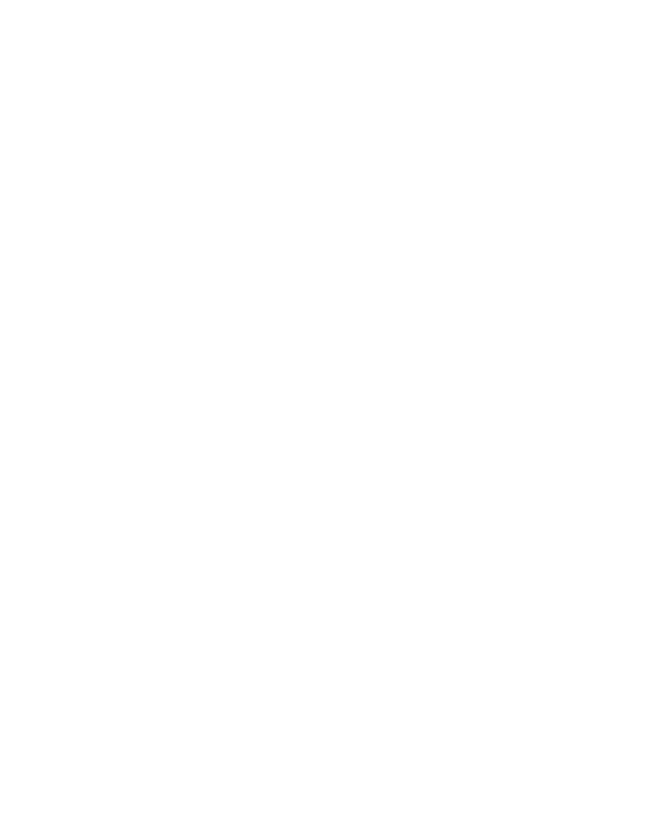
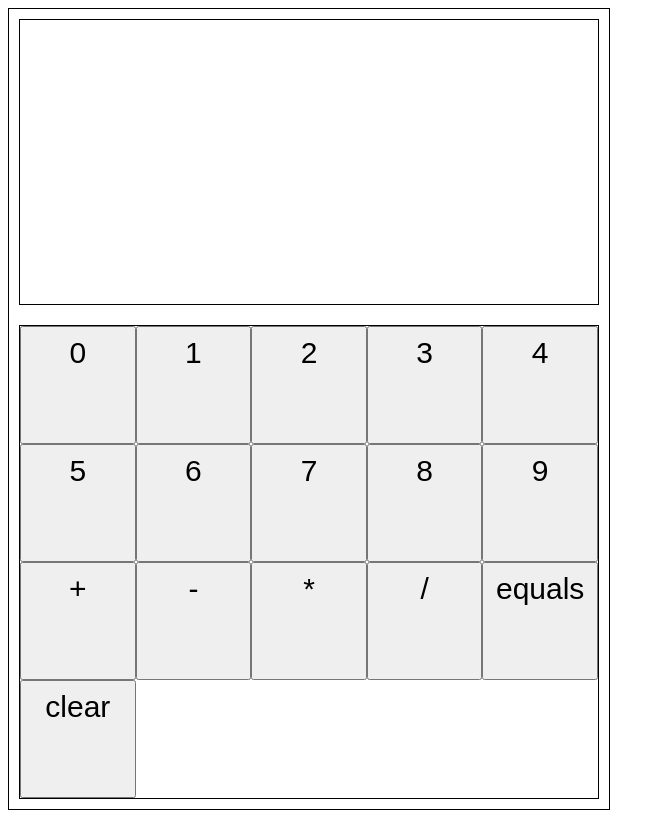
Before and after one commit to craicken/odin-calculator, a plain HTML site: page index.html in a window 1280 px wide. Shown: the whole page, without its empty margins (0-665 px from the left). Drawn offline with Linux system fonts and the light colour scheme.

Commit message:
add calculator FE, styles, display updates on button press

```diff
--- a/index.html
+++ b/index.html
@@ -8,6 +8,26 @@
     <title>Odin Calculator</title>
 </head>
 <body>
-
+    <div id="container">
+        <div id="display"></div>
+        <div id="functions">
+            <button class="function">0</button>
+            <button class="function">1</button>
+            <button class="function">2</button>
+            <button class="function">3</button>
+            <button class="function">4</button>
+            <button class="function">5</button>
+            <button class="function">6</button>
+            <button class="function">7</button>
+            <button class="function">8</button>
+            <button class="function">9</button>
+            <button class="function">+</button>
+            <button class="function">-</button>
+            <button class="function">*</button>
+            <button class="function">/</button>
+            <button class="function">equals</button>
+            <button class="function">clear</button>
+        </div>
+    </div>
 </body>
 </html>
--- a/script.js
+++ b/script.js
@@ -1,6 +1,23 @@
 let num1;
 let num2;
 let operator;
+let displayValue = "";
+
+const display = document.querySelector("#display");
+const calcFunc = document.querySelectorAll(".function");
+
+
+calcFunc.forEach(func => {
+    func.addEventListener("click", () => {
+        const selectedButton = func.textContent;
+
+        if(selectedButton !== "equals" && selectedButton !== "clear") {
+            displayValue += `${selectedButton}`;
+            display.textContent = displayValue;
+        }
+    })
+})
+
 
 
 function add (num1, num2) {
@@ -19,6 +36,7 @@ function divide (num1, num2) {
     return num1 / num2;
 };
 
+
 function operate (num1, operator, num2) {
     switch(operator) {
         case "+":
--- a/style.css
+++ b/style.css
@@ -0,0 +1,32 @@
+#container {
+    width: 600px;
+    height: 800px;
+    border: 1px black solid;
+    display: flex;
+    flex-direction: column;
+}
+
+#display {
+    height: 300px;
+    margin: 10px;
+    border: 1px black solid;
+    font-size: 50px;
+}
+
+#functions {
+    margin: 10px;
+    height: 500px;
+    border: 1px black solid;
+    display: flex;
+    flex-wrap: wrap;
+}
+
+.function {
+    flex: 0 0 20%;
+    display: flex;
+    justify-content: center;
+    align-items: stretch;
+    padding: 0.5rem;
+    box-sizing: border-box;
+    font-size: 30px;
+}
```
